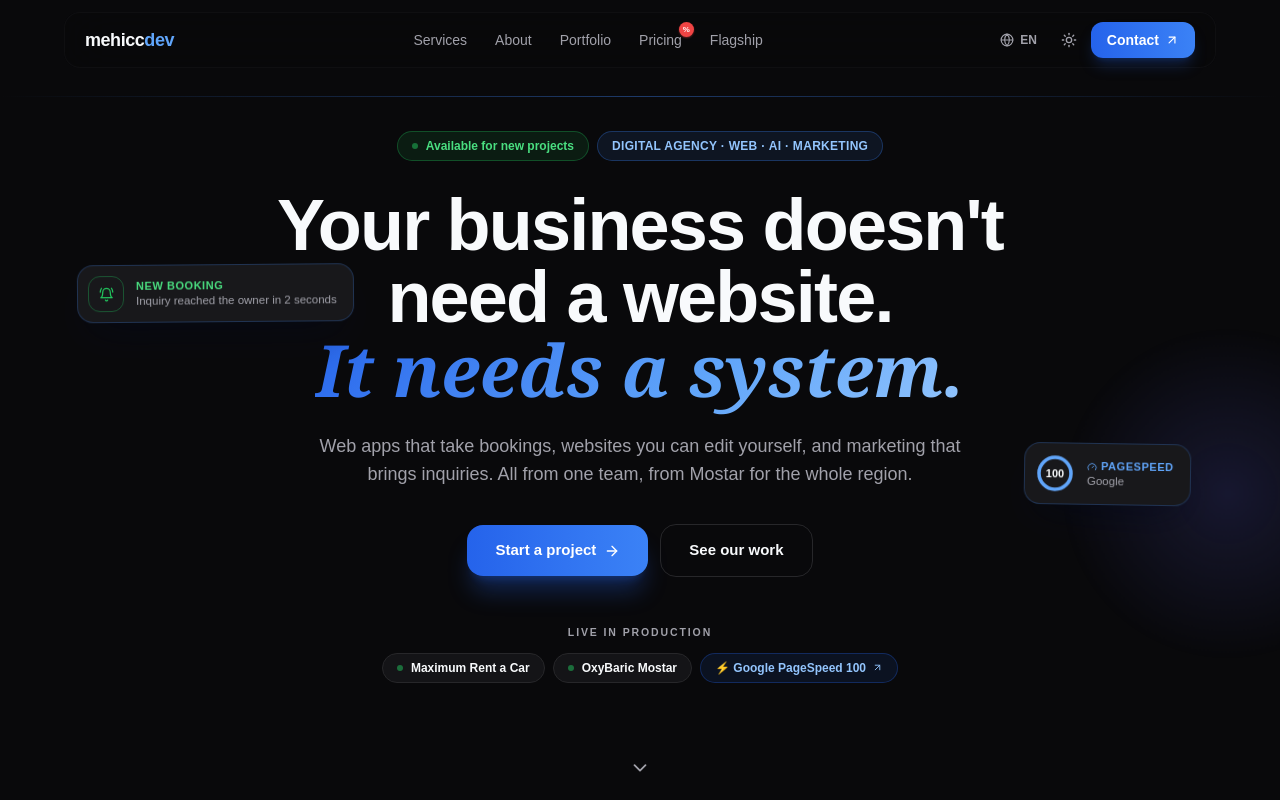
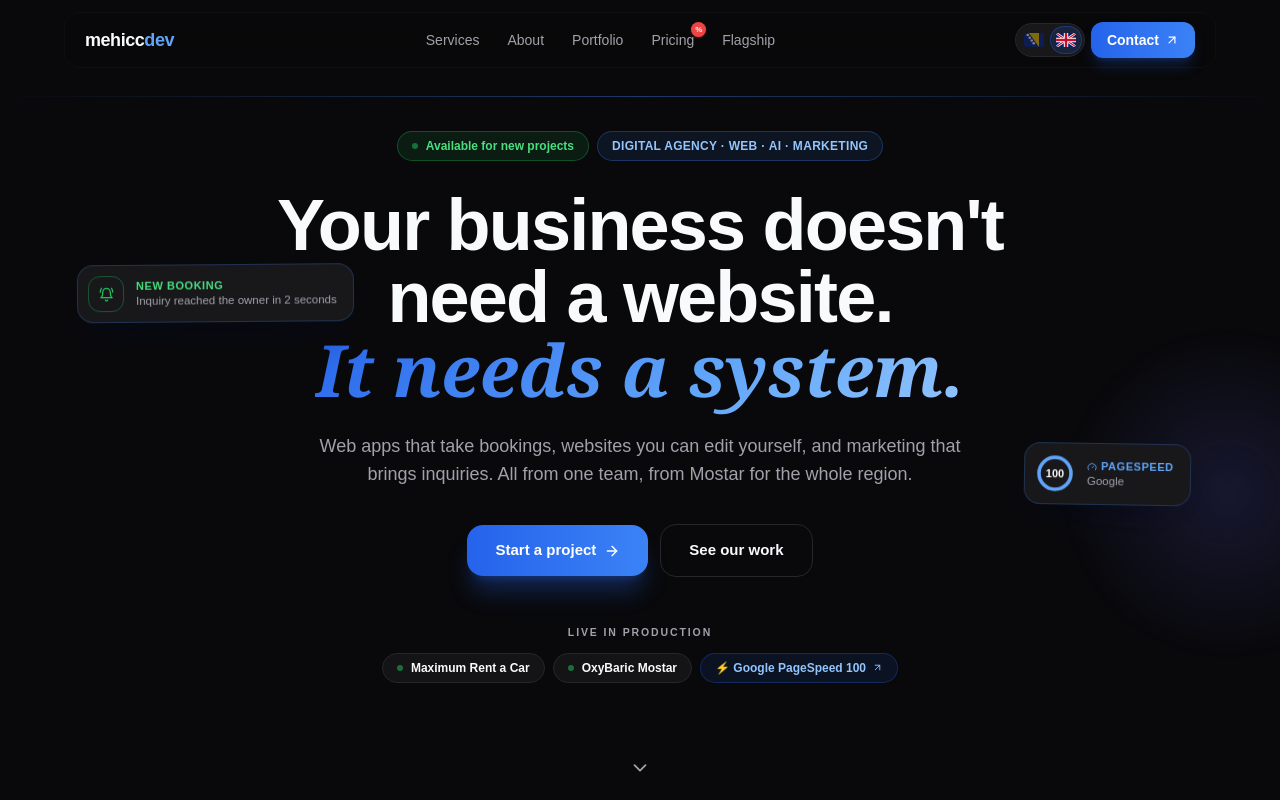
Before and after one commit to Bakeee99/mehiccdev, a Next.js app: page / in a window 1280 px wide. Shown: the top 800 px of the page. Built offline with nearby package versions, Linux system fonts and the light colour scheme.

Commit message:
Jezik dugme i izbacen white theme

```diff
--- a/app/layout.tsx
+++ b/app/layout.tsx
@@ -33,7 +33,7 @@ export default function RootLayout({ children }: { children: React.ReactNode })
   return (
     <html lang="bs" suppressHydrationWarning>
       <body className="antialiased">
-        <ThemeProvider attribute="class" defaultTheme="dark" enableSystem>
+        <ThemeProvider attribute="class" defaultTheme="dark" forcedTheme="dark" enableSystem={false}>
           <LanguageProvider>
             {/* ── Potpisna pozadina v2 "ŽIVI SISTEM": svjetlo, šine s pulsom
                    koji putuje kroz njih, zrno, i blueprint skice po dubini
--- a/components/sections/Navbar.tsx
+++ b/components/sections/Navbar.tsx
@@ -12,9 +12,8 @@
 "use client";
 
 import { useState, useEffect } from "react";
-import { useTheme }            from "next-themes";
 import { motion, AnimatePresence } from "framer-motion";
-import { Sun, Moon, Menu, X, ArrowUpRight, Globe } from "lucide-react";
+import { Menu, X, ArrowUpRight } from "lucide-react";
 import { cn } from "@/lib/utils";
 import { useLanguage } from "@/components/ui/LanguageProvider";
 
@@ -26,12 +25,8 @@ const LABELS = {
 export function Navbar() {
   const [scrolled,   setScrolled]   = useState(false);
   const [mobileOpen, setMobileOpen] = useState(false);
-  const [mounted,    setMounted]    = useState(false);
-  const { theme, setTheme }         = useTheme();
-  const { lang, toggleLang }        = useLanguage();
+  const { lang, setLang }           = useLanguage();
   const L = LABELS[(lang as "bs" | "en")] ?? LABELS.bs;
-
-  useEffect(() => { setMounted(true); }, []);
 
   useEffect(() => {
     const onScroll = () => setScrolled(window.scrollY > 20);
@@ -94,25 +89,26 @@ export function Navbar() {
 
           {/* Right controls */}
           <div className="flex items-center gap-1.5">
-            <button
-              onClick={toggleLang}
-              className="flex items-center gap-1.5 px-2.5 py-2 rounded-xl text-xs font-bold
-                         text-[var(--text-muted)] hover:text-[var(--text)]
-                         hover:bg-[var(--surface)] transition-all duration-200"
-              aria-label="Change language"
-            >
-              <Globe size={14} />
-              <span className="uppercase">{lang}</span>
-            </button>
-
-            <button
-              onClick={() => setTheme(theme === "dark" ? "light" : "dark")}
-              className="p-2 rounded-xl text-[var(--text-muted)] hover:text-[var(--text)]
-                         hover:bg-[var(--surface)] transition-all duration-200"
-              aria-label="Toggle theme"
-            >
-              {mounted && (theme === "dark" ? <Sun size={16} /> : <Moon size={16} />)}
-            </button>
+            {/* Jezik: slider s zastavicama (klik na zastavicu bira jezik) */}
+            <div className="relative flex items-center rounded-full border border-[var(--border)]
+                            bg-[var(--surface)] p-0.5"
+                 role="group" aria-label="Language">
+              <span aria-hidden
+                    className={`absolute top-0.5 bottom-0.5 left-0.5 w-8 rounded-full
+                                bg-brand-600/15 border border-brand-600/35
+                                transition-transform duration-300 ease-out
+                                ${lang === "en" ? "translate-x-8" : ""}`} />
+              <button onClick={() => setLang("bs")} aria-label="Bosanski"
+                      className={`relative z-10 w-8 h-7 flex items-center justify-center rounded-full
+                                  transition-opacity duration-200 ${lang === "en" ? "opacity-45 hover:opacity-80" : ""}`}>
+                <FlagBA />
+              </button>
+              <button onClick={() => setLang("en")} aria-label="English"
+                      className={`relative z-10 w-8 h-7 flex items-center justify-center rounded-full
+                                  transition-opacity duration-200 ${lang === "bs" ? "opacity-45 hover:opacity-80" : ""}`}>
+                <FlagGB />
+              </button>
+            </div>
 
             <a
               href="#kontakt"
@@ -189,3 +185,34 @@ export function Navbar() {
     </>
   );
 }
+
+
+/* ── Mini SVG zastavice (emoji zastave na Windowsu ne rade, prikažu se slova) ── */
+
+function FlagBA() {
+  // Crtano u 2x rezoluciji (viewBox 40x28) radi oštrine na malim dimenzijama.
+  // 4 veće zvijezde (umjesto sitnih 9 s prave zastave) uz hipotenuzu:
+  // na 20px širine manje-a-krupnije čita se kao zastava, više se ne mulja.
+  return (
+    <svg width="20" height="14" viewBox="0 0 40 28" aria-hidden className="rounded-[3px]">
+      <rect width="40" height="28" fill="#002395" />
+      <path d="M10 0 L30 0 L30 28 Z" fill="#FECB00" />
+      <circle cx="7.5"  cy="4"    r="2.6" fill="#fff" />
+      <circle cx="11.5" cy="9.5"  r="2.6" fill="#fff" />
+      <circle cx="15.5" cy="15"   r="2.6" fill="#fff" />
+      <circle cx="19.5" cy="20.5" r="2.6" fill="#fff" />
+    </svg>
+  );
+}
+
+function FlagGB() {
+  return (
+    <svg width="20" height="14" viewBox="0 0 20 14" aria-hidden className="rounded-[3px]">
+      <rect width="20" height="14" fill="#012169" />
+      <path d="M0 0 L20 14 M20 0 L0 14" stroke="#fff" strokeWidth="2.6" />
+      <path d="M0 0 L20 14 M20 0 L0 14" stroke="#C8102E" strokeWidth="1.1" />
+      <path d="M10 0 V14 M0 7 H20" stroke="#fff" strokeWidth="4.4" />
+      <path d="M10 0 V14 M0 7 H20" stroke="#C8102E" strokeWidth="2.4" />
+    </svg>
+  );
+}
```
Also changed, not shown: PROCITAJ-ME.txt.
